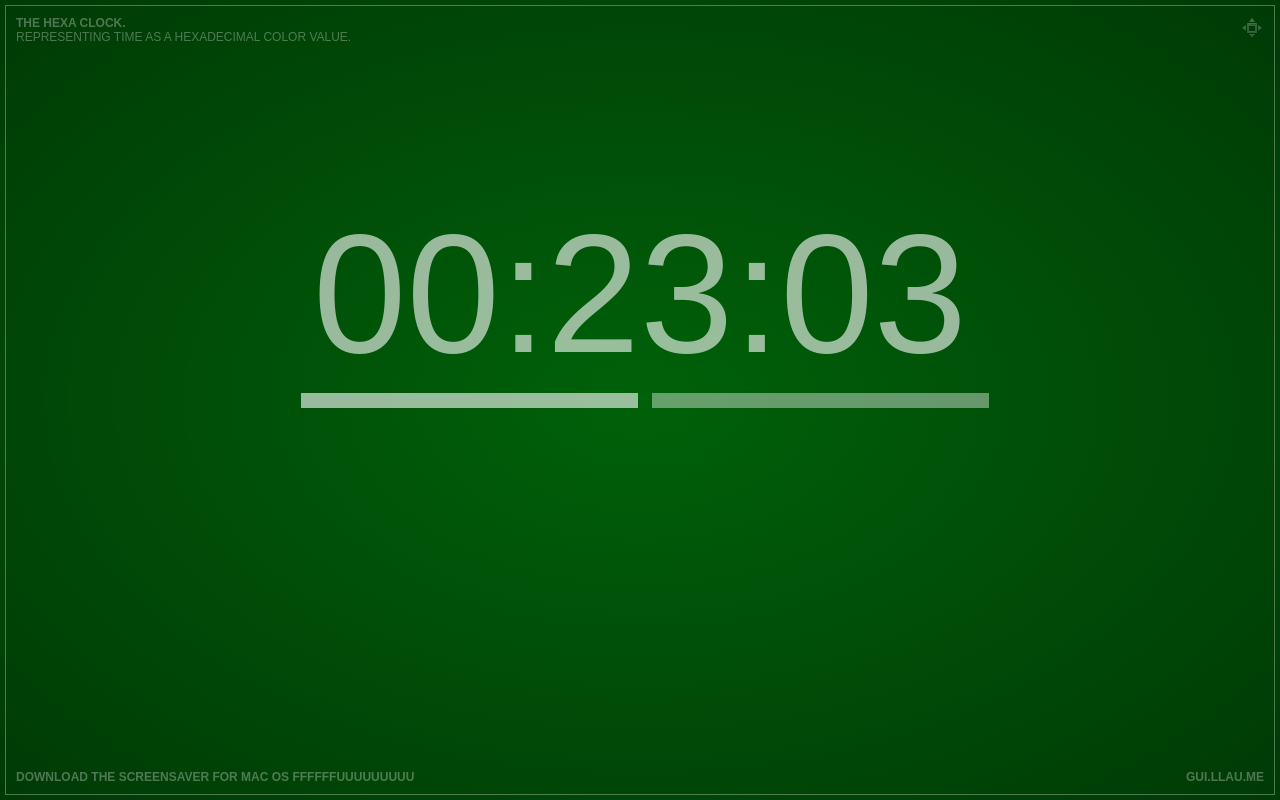
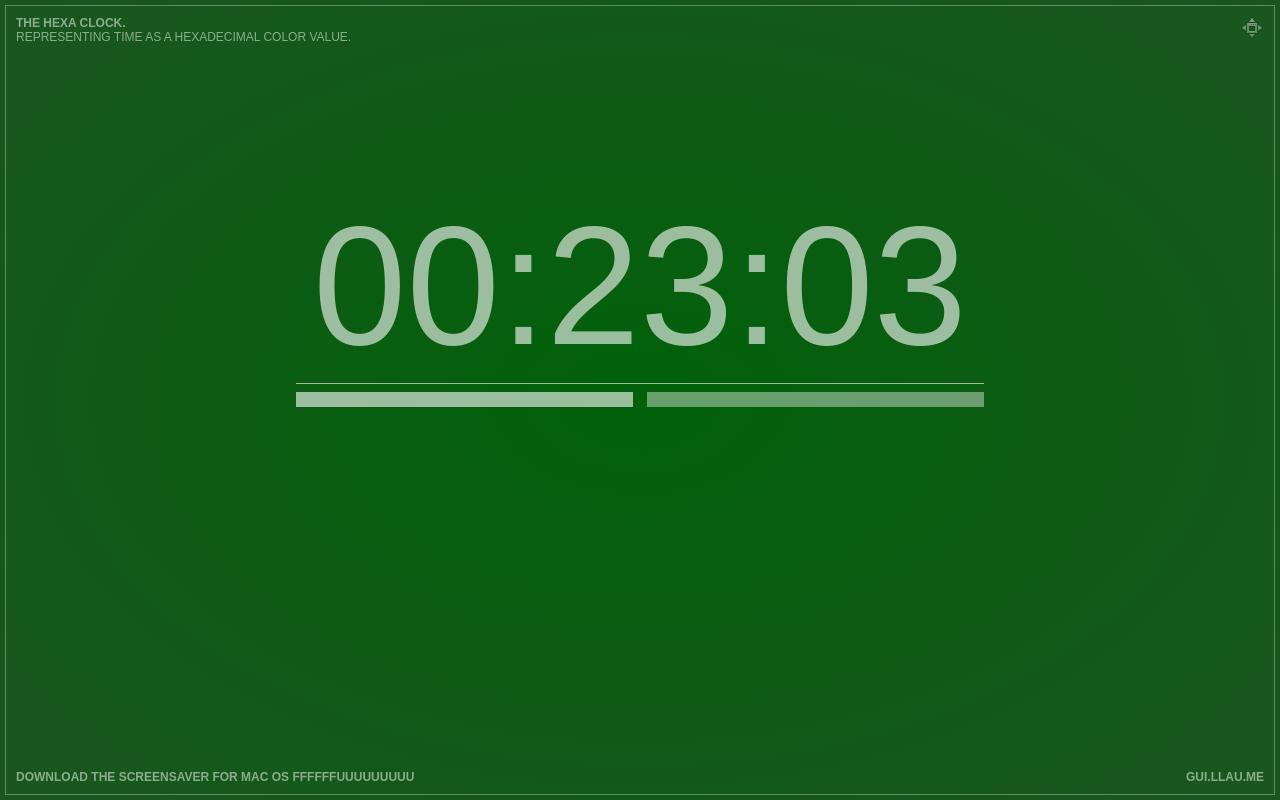
Before and after one commit to glouvigny/hexaclock, a plain HTML site: page index.html in a window 1280 px wide. Drawn offline with Linux system fonts and the light colour scheme; a web font is replaced by a local one.

Commit message:
Added transition while switching between clock and decimal value

```diff
--- a/clock.js
+++ b/clock.js
@@ -16,14 +16,12 @@ var Clock = {
 		document.getElementById('body').style.backgroundColor = 'rgb(' + hex_hours + ',' + hex_minutes + ',' + hex_seconds + ')';
 	},
 	switchToDec: function (){
-		document.getElementById('hex').className = 'clock hidden';
-		document.getElementById('dec').className = 'clock';
+		document.getElementById('both_clocks').className = '';
 		document.getElementById('to_dec').className = 'selected';
 		document.getElementById('to_hex').className = '';
 	},
 	switchToHex: function (){
-		document.getElementById('dec').className = 'clock hidden';
-		document.getElementById('hex').className = 'clock';
+		document.getElementById('both_clocks').className = 'hex';
 		document.getElementById('to_hex').className = 'selected';
 		document.getElementById('to_dec').className = '';
 	},
--- a/index.html
+++ b/index.html
@@ -15,11 +15,13 @@
 	<div id="screensaver_container">Download the screensaver for mac os ffffffuuuuuuuuu</div>
 	<div id="clock">
 		<div id="clock_disp">
-			<div id="dec" class="clock">
-				<span id="dec_hours"></span>:<span id="dec_minutes"></span>:<span id="dec_seconds"></span>
-			</div>
-			<div id="hex" class="clock hidden">
-				<span id="hex_hours"></span><span id="hex_minutes"></span><span id="hex_seconds"></span>
+			<div id="both_clocks">
+				<div id="dec" class="clock">
+					<span id="dec_hours"></span>:<span id="dec_minutes"></span>:<span id="dec_seconds"></span>
+				</div>
+				<div id="hex" class="clock hidden">
+					<span id="hex_hours"></span><span id="hex_minutes"></span><span id="hex_seconds"></span>
+				</div>
 			</div>
 		</div>
 		<div id="clock_selector">
--- a/theme.css
+++ b/theme.css
@@ -22,10 +22,34 @@ body {
 }
 
 #clock_disp {
-	padding-top:15%;
+	margin-top:15%;
 	width:100%;
-	height:100%;
+	height:200px;
+	overflow:hidden;
+	position:relative;
 }
+#both_clocks {
+	position:absolute;
+	top:0px;
+	width:100%;
+	height:340px;
+	-webkit-transition:all 0.5s ease-in-out;
+	-moz-transition:all 0.5s ease-in-out;
+	-o-transition:all 0.5s ease-in-out;
+	-transition:all 0.5s ease-in-out;
+}
+
+#both_clocks.hex {
+	top:-188px;
+}
+
+#dec {
+	border-bottom-style:solid;
+	border-bottom-color:#fff;
+	border-bottom-width:1px;
+	width:688px;
+}
+
 
 .clock {
 	text-align:center;
@@ -35,6 +59,7 @@ body {
 	color:#fff;
 	opacity:0.6;
 }
+
 
 /*
 div {
@@ -49,7 +74,7 @@ div.active {
 	height: auto;
 }*/
 
-#dec, #hex {
+/*#dec, #hex {
 	height: auto;
 	overflow:hidden;
 }
@@ -57,7 +82,7 @@ div.active {
 #dec.hidden, #hex.hidden {
 	height:0;
 	overflow:hidden;
-}
+}*/
 
 #gradient_overlay {
 	position:absolute;
@@ -65,7 +90,7 @@ div.active {
 	bottom:0;
 	left:0;
 	right:0;
-	background-image: -webkit-radial-gradient(transparent, black);
+	background-image: -webkit-radial-gradient(transparent, #444);
 	opacity:0.4;
 }
 
@@ -105,7 +130,7 @@ div.active {
 #about_container, #copy_container, #screensaver_container, #full_container {
 	text-transform:uppercase;
 	color:#fff;
-	opacity:0.3;
+	opacity:0.5;
 	position:absolute;
 	font-size:12px;
 }
@@ -129,9 +154,12 @@ text-align:center;
 	background-color:white;
 	display:inline;
 	padding-left:333px;
-	margin-left:10px;
 	opacity:0.4;
 	cursor:pointer;
+}
+
+#to_hex {
+	margin-left:10px;
 }
 
 #to_dec.selected, #to_hex.selected {
```
